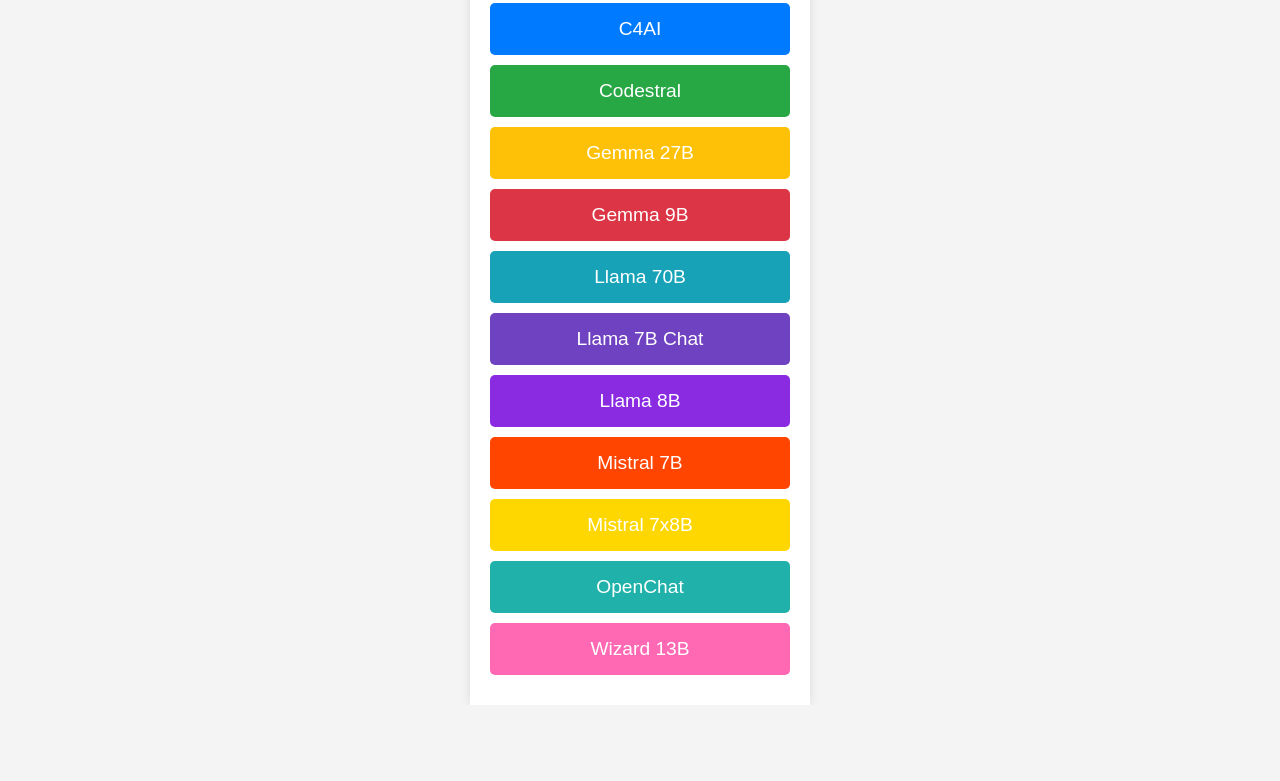
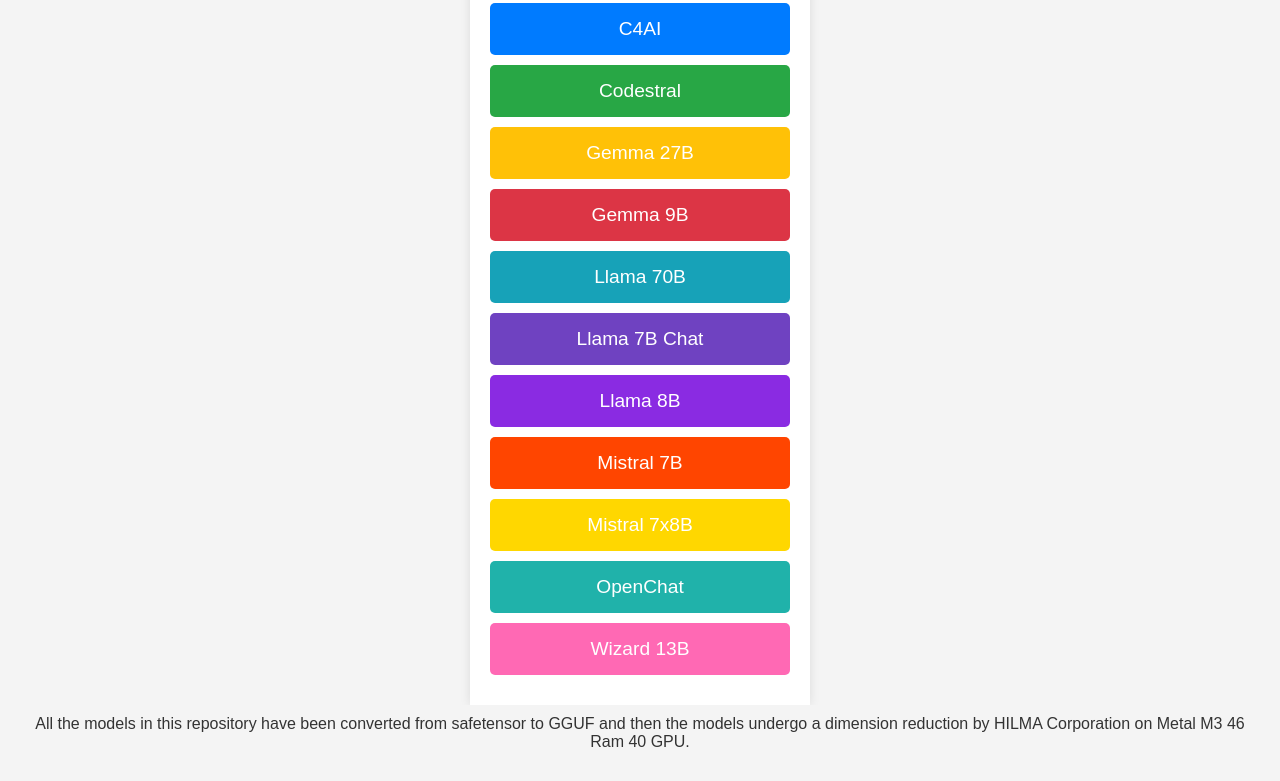
Before and after one commit to Hilma-Corporation/llm-hub, a plain HTML site: page index.html in a window 1280 px wide. Shown: the part 287-1068 px from the top of the page. Before the commit the page ends 1032 px from the top, so only its background shows below. Drawn offline with Linux system fonts and the light colour scheme.

Commit message:
Update index.html

```diff
--- a/index.html
+++ b/index.html
@@ -85,7 +85,7 @@
         <a href="https://hilma-corporation.github.io/llm-hub/wizard13b.html" class="link-box wizard13b">Wizard 13B</a>
     </div>
     <div class="footer">
-
+       All the models in this repository have been converted from safetensor to GGUF and then the models undergo a dimension reduction by HILMA Corporation on Metal M3 46 Ram 40 GPU.
     </div>
 </body>
 </html>
```
